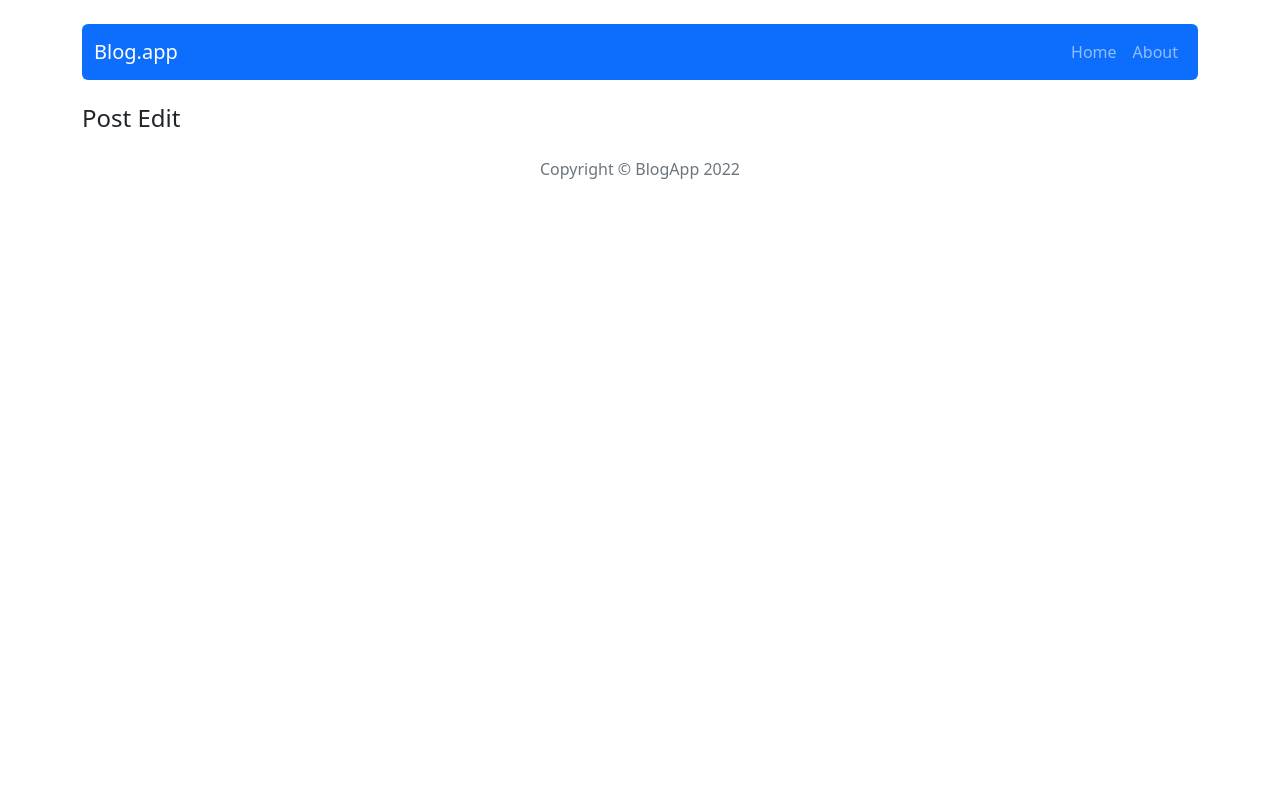
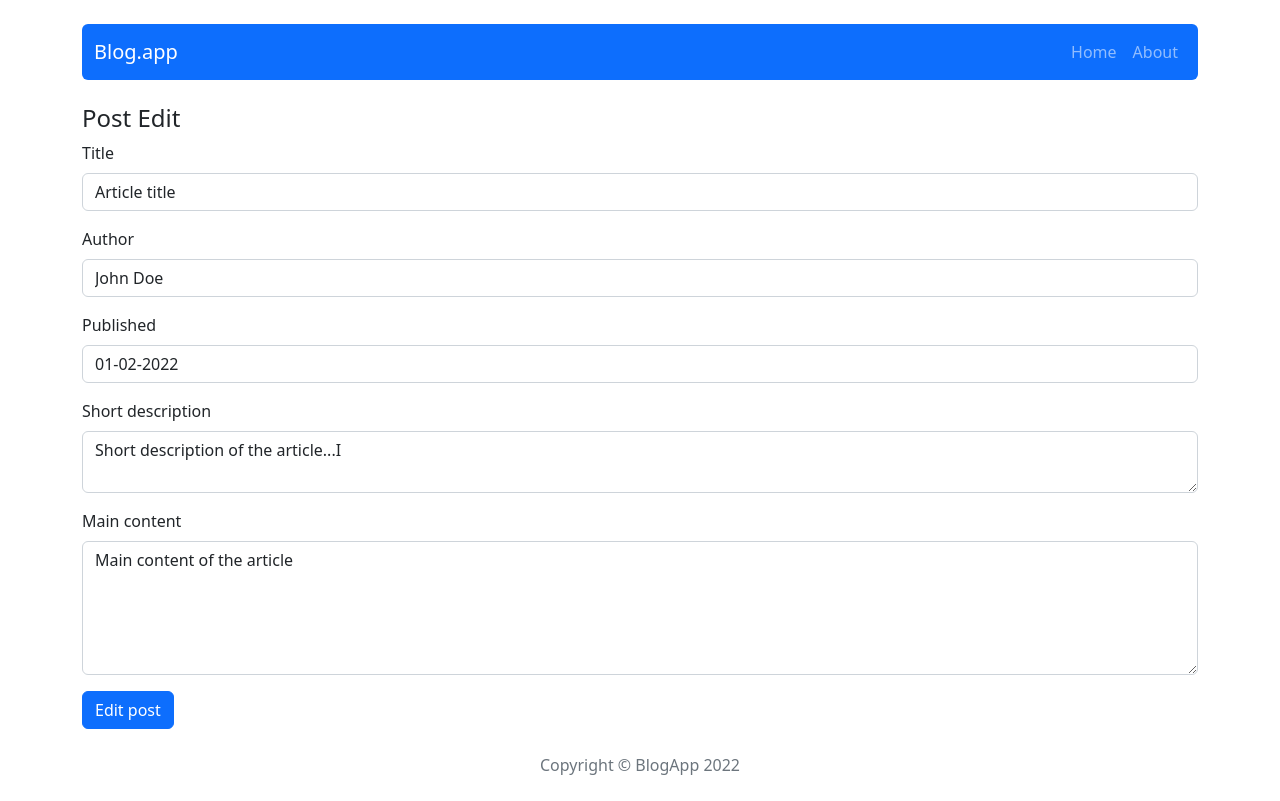
Before and after one commit to Zbigniew013/first-blog-app, a React (Create React App) app: page /post/edit/1 in a window 1280 px wide. Built offline with nearby package versions, Linux system fonts and the light colour scheme.

Commit message:
editing a post

```diff
--- a/src/components/features/AddPostForm.js
+++ b/src/components/features/AddPostForm.js
@@ -1,84 +1,21 @@
-import { useState } from "react";
-import { Form } from "react-bootstrap";
-import { Button } from "react-bootstrap";
 import { useDispatch } from "react-redux";
 import { useNavigate } from "react-router-dom";
 import { addPost } from "../../redux/postsRedux";
+import PostForm from "./PostForm";
 
 const AddPostForm = () => {
 
+  const navigate = useNavigate();
   const dispatch = useDispatch();
-  const navigate = useNavigate();
 
-  const [title, setTitle] = useState('');
-  const [author, setAuthor] = useState('');
-  const [publishedDate, setPublishedDate] = useState('');
-  const [shortDescription, setShortDescription] = useState('');
-  const [content, setContent] = useState('');
-
-  const handleSubmit = (event) => {
-    event.preventDefault();
-    dispatch(addPost ({ id: Math.random().toString(), title, author, publishedDate, shortDescription, content }));
-    setTitle('');
-    setAuthor('');
-    setPublishedDate('');
-    setShortDescription('');
-    setContent('');
-    navigate("/", { replace: true });
-  }
+  const handleSubmit = post => {
+    dispatch(addPost(post));
+    navigate('/')
+  };
 
   return (
-
-    <Form onSubmit={handleSubmit} >
-
-      <Form.Group className="mb-3" controlId="formTitle">
-        <Form.Label>Title</Form.Label>
-        <Form.Control
-          placeholder="Enter title"
-          value={title}
-          onChange={event => setTitle(event.target.value)} />
-      </Form.Group>
-
-      <Form.Group className="mb-3" controlId="formAuthor">
-        <Form.Label>Author</Form.Label>
-        <Form.Control
-          placeholder="Enter author"
-          value={author}
-          onChange={event => setAuthor(event.target.value)}  />
-      </Form.Group>
-
-      <Form.Group className="mb-3" controlId="formPublished">
-        <Form.Label>Published</Form.Label>
-        <Form.Control
-          placeholder="Enter date"
-          value={publishedDate}
-          onChange={event => setPublishedDate(event.target.value)}  />
-      </Form.Group>
-
-      <Form.Group className="mb-3" controlId="formDescription">
-        <Form.Label>Short description</Form.Label>
-        <Form.Control
-          placeholder="Leave a comment here"
-          as="textarea"
-          rows={2}
-          value={shortDescription}
-          onChange={event => setShortDescription(event.target.value)}  />
-      </Form.Group>
-
-      <Form.Group className="mb-3" controlId="formContent">
-        <Form.Label>Main content</Form.Label>
-        <Form.Control
-          placeholder="Leave a comment here"
-          as="textarea"
-          rows={5}
-          value={content}
-          onChange={event => setContent(event.target.value)}  />
-      </Form.Group>
-
-      <Button variant="primary" type="submit" >Add post</Button>
-
-    </Form>
-  );
+    <PostForm action={handleSubmit} actionText="Add post" />
+  )
 };
 
 export default AddPostForm;
--- /dev/null
+++ b/src/components/features/EditPostForm.js
@@ -0,0 +1,30 @@
+import { useDispatch } from "react-redux";
+import { useNavigate } from "react-router-dom";
+import { editPost } from "../../redux/postsRedux";
+import PostForm from "./PostForm";
+import { getPostById } from "../../redux/postsRedux";
+import { useParams, Navigate } from "react-router-dom";
+import { useSelector } from "react-redux";
+
+const EditPostForm = () => {
+
+  const navigate = useNavigate();
+  const dispatch = useDispatch();
+
+  const { id } = useParams();
+
+  const postData = useSelector(state => getPostById(state, id));
+
+  const handleSubmit = post => {
+    dispatch(editPost({ ...post, id }));
+    navigate('/')
+  };
+
+  if(!postData) return <Navigate to="/"/>
+
+  return (
+    <PostForm action={handleSubmit} actionText="Edit post" title={postData.title} author={postData.author} publishedDate={postData.publishedDate} shortDescription={postData.shortDescription} content={postData.content} />
+  )
+};
+
+export default EditPostForm;
--- /dev/null
+++ b/src/components/features/PostForm.js
@@ -0,0 +1,71 @@
+import { useState } from "react";
+import { Form } from "react-bootstrap";
+import { Button } from "react-bootstrap";
+
+const PostForm = ({ action, actionText, ...props }) => {
+  const [title, setTitle] = useState(props.title || '');
+  const [author, setAuthor] = useState(props.author || '');
+  const [publishedDate, setPublishedDate] = useState(props.publishedDate || '');
+  const [shortDescription, setShortDescription] = useState(props.shortDescription || '');
+  const [content, setContent] = useState(props.content || '');
+
+  const handleSubmit = e => {
+    e.preventDefault();
+    action({ title, author, publishedDate, shortDescription, content });
+  };
+
+  return (
+
+    <Form onSubmit={handleSubmit} >
+
+      <Form.Group className="mb-3" controlId="formTitle">
+        <Form.Label>Title</Form.Label>
+        <Form.Control
+          placeholder="Enter title"
+          value={title}
+          onChange={event => setTitle(event.target.value)} />
+      </Form.Group>
+
+      <Form.Group className="mb-3" controlId="formAuthor">
+        <Form.Label>Author</Form.Label>
+        <Form.Control
+          placeholder="Enter author"
+          value={author}
+          onChange={event => setAuthor(event.target.value)}  />
+      </Form.Group>
+
+      <Form.Group className="mb-3" controlId="formPublished">
+        <Form.Label>Published</Form.Label>
+        <Form.Control
+          placeholder="Enter date"
+          value={publishedDate}
+          onChange={event => setPublishedDate(event.target.value)}  />
+      </Form.Group>
+
+      <Form.Group className="mb-3" controlId="formDescription">
+        <Form.Label>Short description</Form.Label>
+        <Form.Control
+          placeholder="Leave a comment here"
+          as="textarea"
+          rows={2}
+          value={shortDescription}
+          onChange={event => setShortDescription(event.target.value)}  />
+      </Form.Group>
+
+      <Form.Group className="mb-3" controlId="formContent">
+        <Form.Label>Main content</Form.Label>
+        <Form.Control
+          placeholder="Leave a comment here"
+          as="textarea"
+          rows={5}
+          value={content}
+          onChange={event => setContent(event.target.value)}  />
+      </Form.Group>
+
+      <Button variant="primary" type="submit" >{actionText}</Button>
+
+    </Form>
+  );
+};
+
+export default PostForm;
--- a/src/components/pages/PostEdit.js
+++ b/src/components/pages/PostEdit.js
@@ -1,6 +1,11 @@
+import EditPostForm from "../features/EditPostForm";
+
 const PostEdit = () => {
   return (
-    <h4>Post Edit</h4>
+    <div>
+      <h4>Post Edit</h4>
+      <EditPostForm />
+    </div>
   )
 };
 
--- a/src/components/pages/SinglePost.js
+++ b/src/components/pages/SinglePost.js
@@ -44,8 +44,9 @@
 
       <Col lg={2}>
         <Link key={postData.id} to={"/post/edit/" + postData.id}>
-          <Button variant="outline-info"  className="mr-4">Edit</Button>
-        </Link> <Button variant="outline-danger" onClick={handleShow} >Delete</Button>
+          <Button variant="outline-info"  className="me-1">Edit</Button>
+        </Link>
+        <Button variant="outline-danger" onClick={handleShow} >Delete</Button>
 
       <Modal
         show={show}
--- a/src/redux/postsRedux.js
+++ b/src/redux/postsRedux.js
@@ -7,11 +7,12 @@
 const createActionName = actionName => `app/posts/${actionName}`;
 const REMOVE_POST = createActionName('REMOVE_POST');
 const ADD_POST = createActionName('ADD_POST');
-
+const EDIT_POST = createActionName('EDIT_POST');
 
 // action creators
 export const removePost = payload => ({ type: REMOVE_POST, payload});
 export const addPost = payload => ({ type: ADD_POST, payload});
+export const editPost = payload => ({ type: EDIT_POST, payload});
 
 
 const postsReducer = (statePart = [], action) => {
@@ -19,7 +20,9 @@
     case REMOVE_POST:
       return statePart.filter(post => post.id !== action.payload);
     case ADD_POST:
-      return [...statePart, action.payload];
+      return [...statePart, {...action.payload, id: Math.random().toString()}];
+    case EDIT_POST:
+      return statePart.map(post => (post.id === action.payload.id ? { ...post, ...action.payload } : post));
     default:
       return statePart;
   };
```
